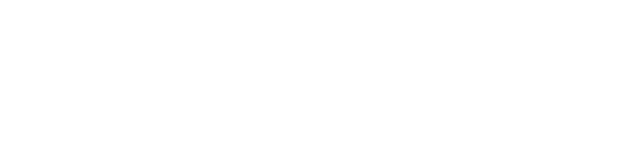
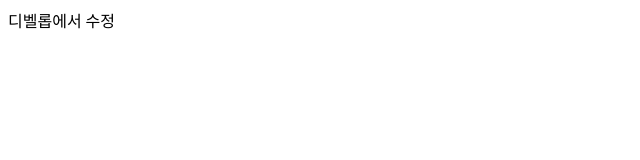
Before and after one commit to khye97/test-branch, a plain HTML site: page index.html in a window 1280 px wide. Shown: the whole page, without its empty margins (0-640 px from the left). Drawn offline with Linux system fonts and the light colour scheme.

Commit message:
디벨롭에서 수정

```diff
--- a/index.html
+++ b/index.html
@@ -6,6 +6,6 @@
   <title>Document</title>
 </head>
 <body>
-
+  디벨롭에서 수정
 </body>
 </html>
```
